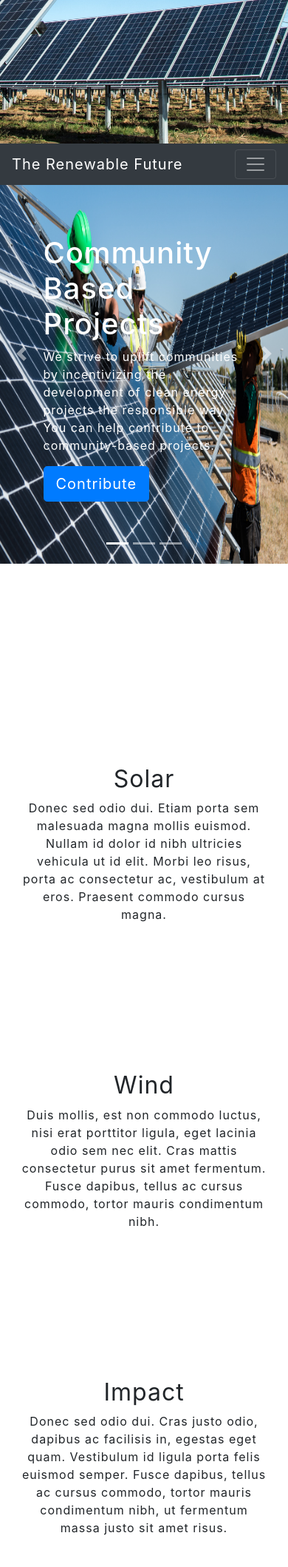
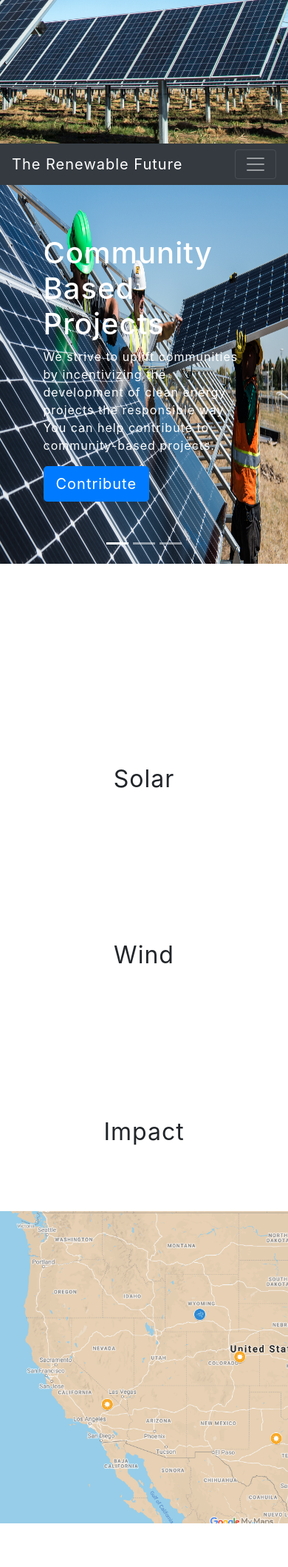
Before and after one commit to kayne10/renewable-energy-project, a Flask app: page / in a window 390 px wide; the page is wider, and only the part inside the window is pictured. Shown: the part 650-2768 px from the top of that part at 74% size. Run offline with Flask 2, Linux system fonts and the light colour scheme; some libraries are stand-ins or nearby versions; some web fonts are replaced.

```diff
--- a/app.py
+++ b/app.py
@@ -40,4 +40,4 @@ def checkout():
     return render_template('confirm.html', amount=amount)
 
 if __name__ == "__main__":
-    app.run(host='0.0.0.0',port=8000, debug=True)
+    app.run(host='0.0.0.0',port=8000, debug=True) #change to false when in production
--- a/requirements.txt
+++ b/requirements.txt
@@ -6,8 +6,8 @@ idna==2.10
 itsdangerous==1.1.0
 Jinja2==2.11.2
 MarkupSafe==1.1.1
-pyspark==2.4.6
 requests==2.24.0
 stripe==2.55.0
 urllib3==1.25.11
 Werkzeug==1.0.1
+python-dotenv
--- a/static/css/master.css
+++ b/static/css/master.css
@@ -55,7 +55,8 @@ section {
   min-width: 100%;
   width: 100%;
   height: 50vh;
-  background-image: url('/static/img/power-city-map.jpg') no-repeat center center;
+  /* background-image: url('/static/img/power-city-map.jpg') no-repeat center center; */
+  background-image: url(/static/img/rf_projects_map.png);
   -webkit-background-size: cover;
   -moz-background-size: cover;
   -o-background-size: cover;
@@ -125,6 +126,12 @@ section {
     width: 450px;
     overflow-x: scroll;
   }
+  .carousel-control-prev {
+    display: none !important;
+  }
+  .carousel-control-next {
+    display: none !important;
+  }
 }
 
 @media screen and (max-width: 480px) {
@@ -133,4 +140,10 @@ section {
     width: 300px;
     overflow-x: scroll;
   }
+  .carousel-control-prev {
+    display: none !important;
+  }
+  .carousel-control-next {
+    display: none !important;
+  }
 }
--- a/templates/base.html
+++ b/templates/base.html
@@ -3,7 +3,7 @@
   <head>
     <meta charset="utf-8">
     <meta name="viewport" content="width=device-width, initial-scale=1">
-    <title>Project Clean World</title>
+    <title>The Renewable Future</title>
     <link href="https://fonts.googleapis.com/css?family=Anton|Bitter|Oswald" rel="stylesheet">
     <link rel="stylesheet" href="/static/css/master.css">
     <link href="/static/css/bootstrap.min.css" rel="stylesheet">
@@ -38,10 +38,15 @@
     {% endblock %}
 
     <!-- FOOTER -->
+    <!-- <footer class="container">
+        <p class="float-right"><a href="#">Back to top</a></p>
+        <p>&copy; 2017-2020 Company, Inc. &middot; <a href="#">Privacy</a> &middot; <a href="#">Terms</a></p>
+    </footer> -->
     <footer class="container">
         <p class="float-right"><a href="#">Back to top</a></p>
-        <p>&copy; 2017-2020 Company, Inc. &middot; <a href="#">Privacy</a> &middot; <a href="#">Terms</a></p>
+        <p>&copy; 2020 The Renewable Future &middot;</p>
     </footer>
+
 
   </body>
 <script src="https://code.jquery.com/jquery-3.5.1.slim.min.js" integrity="sha384-DfXdz2htPH0lsSSs5nCTpuj/zy4C+OGpamoFVy38MVBnE+IbbVYUew+OrCXaRkfj" crossorigin="anonymous"></script>
--- a/templates/checkout.html
+++ b/templates/checkout.html
@@ -33,7 +33,7 @@
 
         <div class="pricing-header px-3 py-3 pt-md-5 pb-md-4 mx-auto text-center">
             <h1 class="display-4">Contribute</h1>
-            <p class="lead">Quickly build an effective pricing table for your potential customers with this Bootstrap example. It’s built with default Bootstrap components and utilities with little customization.</p>
+            <p class="lead">Here you can find all the contributions options to help build a sustainable and renewable future.</p>
         </div>
 
         <div class="container">
@@ -98,7 +98,7 @@
 
                 <div class="card mb-6 shadow-sm">
                     <div class="card-header">
-                        <h4 class="my-0 font-weight-normal">Carbon offset Option</h4>
+                        <h4 class="my-0 font-weight-normal">Carbon Off-set</h4>
                     </div>
                     <div class="card-body">
                         <h1 class="card-title pricing-card-title">$1200</h1>
@@ -114,7 +114,7 @@
                                 src="https://checkout.stripe.com/checkout.js"
                                 class="stripe-button"
                                 data-key="{{ key }}"
-                                data-description="Carbon offset Option"
+                                data-description="Carbon Off-set"
                                 data-amount="120000"
                                 data-locale="auto">
                             </script>
--- a/templates/home.html
+++ b/templates/home.html
@@ -112,23 +112,24 @@
         <div class="col-lg-4">
             <i class="fa fa-solar-panel" style="font-size: 10em;"></i>
             <h2>Solar</h2>
-            <p>Donec sed odio dui. Etiam porta sem malesuada magna mollis euismod. Nullam id dolor id nibh ultricies vehicula ut id elit. Morbi leo risus, porta ac consectetur ac, vestibulum at eros. Praesent commodo cursus magna.</p>
+            <p></p>
             <!-- <p><a class="btn btn-secondary" href="#" role="button">View details &raquo;</a></p> -->
         </div><!-- /.col-lg-4 -->
         <div class="col-lg-4">
             <i class="fa fa-wind" style="font-size: 10em;"></i>
             <h2>Wind</h2>
-            <p>Duis mollis, est non commodo luctus, nisi erat porttitor ligula, eget lacinia odio sem nec elit. Cras mattis consectetur purus sit amet fermentum. Fusce dapibus, tellus ac cursus commodo, tortor mauris condimentum nibh.</p>
+            <p></p>
             <!-- <p><a class="btn btn-secondary" href="#" role="button">View details &raquo;</a></p> -->
         </div><!-- /.col-lg-4 -->
         <div class="col-lg-4">
             <i class="fa fa-globe-americas" style="font-size: 10em;"></i>
             <h2>Impact</h2>
-            <p>Donec sed odio dui. Cras justo odio, dapibus ac facilisis in, egestas eget quam. Vestibulum id ligula porta felis euismod semper. Fusce dapibus, tellus ac cursus commodo, tortor mauris condimentum nibh, ut fermentum massa justo sit amet risus.</p>
+            <p></p>
             <!-- <p><a class="btn btn-secondary" href="#" role="button">View details &raquo;</a></p> -->
         </div><!-- /.col-lg-4 -->
         </div><!-- /.row -->
-
+        <br>
+        <br>
     </section><!-- /.container -->
 
     <section id="projects" class="container projects">
```
Also changed, not shown: static/img/rf_projects_map.png (added), 3 other files.
